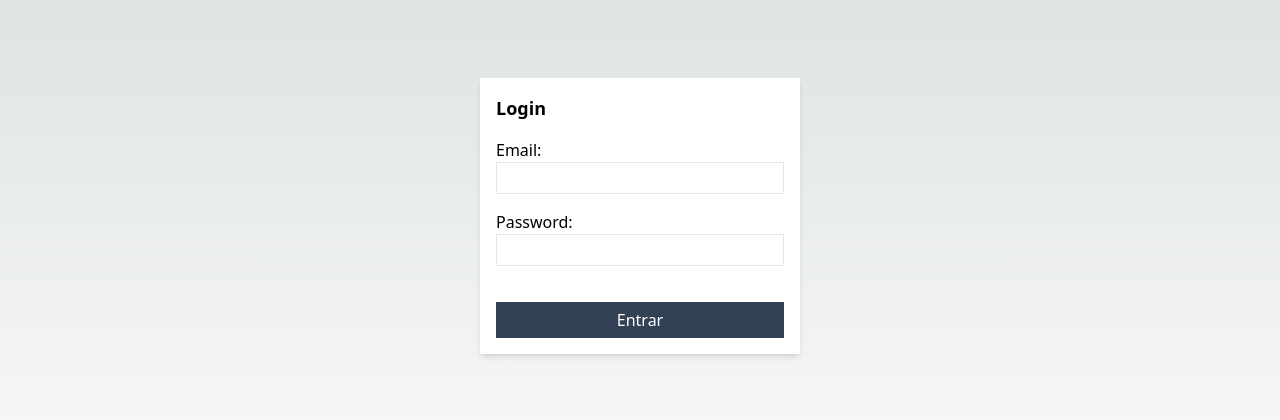
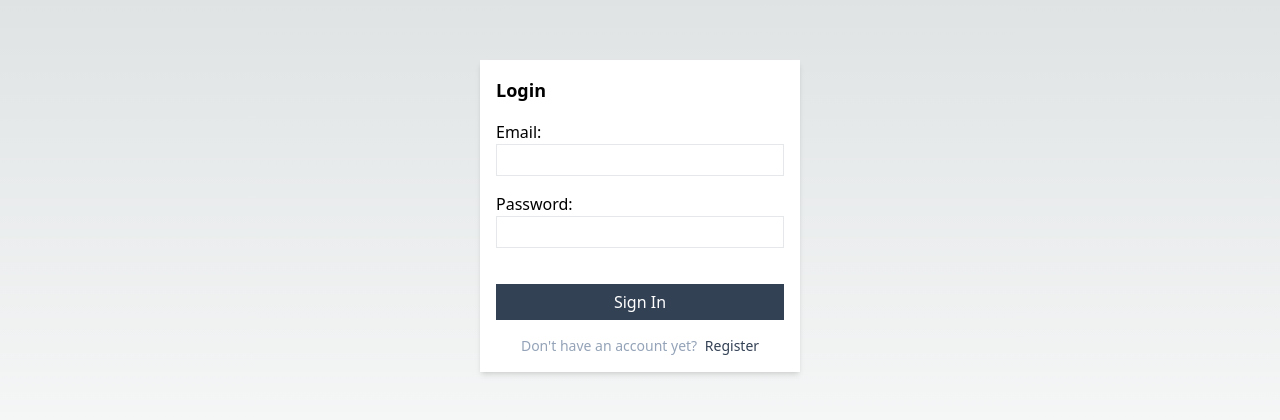
Before and after one commit to carolinavalladares/social-media-app-clone, a Next.js app: page /login in a window 1280 px wide. Shown: the part 184-604 px from the top of the page. Built offline with nearby package versions, Linux system fonts and the light colour scheme.

Commit message:
add register link

```diff
--- a/contexts/AuthContext.tsx
+++ b/contexts/AuthContext.tsx
@@ -58,8 +58,9 @@ export default function AuthContextProvider({ children }: Props) {
       }
     );
 
+    // Notify user if email or password is incorrect
     if (!login.ok) {
-      toast.error("E-mail or password incorrect");
+      return toast.error("E-mail or password incorrect");
     }
 
     const resp = await login.json();
--- a/pages/login.tsx
+++ b/pages/login.tsx
@@ -1,6 +1,6 @@
-import { useState } from "react";
 import useAuth from "@/hooks/useAuth";
 import { GetServerSideProps } from "next";
+import Link from "next/link";
 import { parseCookies } from "nookies";
 import { useForm, SubmitHandler } from "react-hook-form";
 
@@ -63,8 +63,18 @@ export default function Page() {
           type="submit"
           className="bg-slate-700 text-white w-full h-9 mt-5"
         >
-          Entrar
+          Sign In
         </button>
+
+        <p className="text-sm text-slate-400 text-center mt-4">
+          Don't have an account yet?{" "}
+          <Link
+            href={"/register"}
+            className="inline-block ml-1 text-slate-700 hover:underline"
+          >
+            Register
+          </Link>
+        </p>
       </form>
     </div>
   );
--- /dev/null
+++ b/pages/register.tsx
@@ -0,0 +1,3 @@
+export default function Page() {
+  return <div>Register Page</div>;
+}
```
